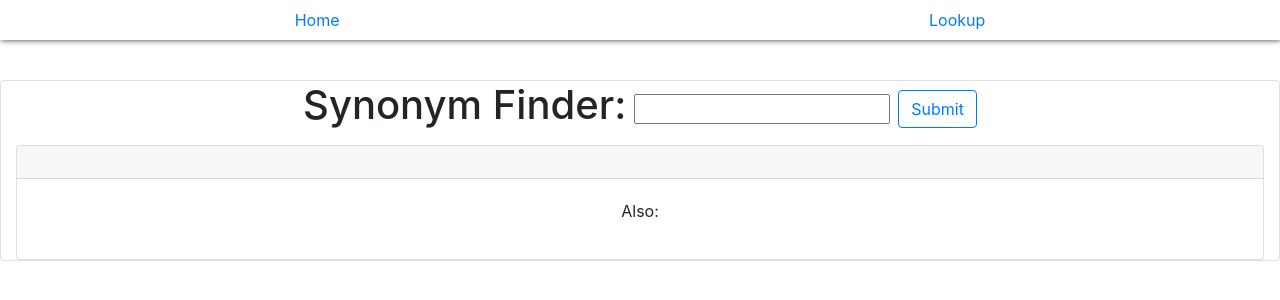
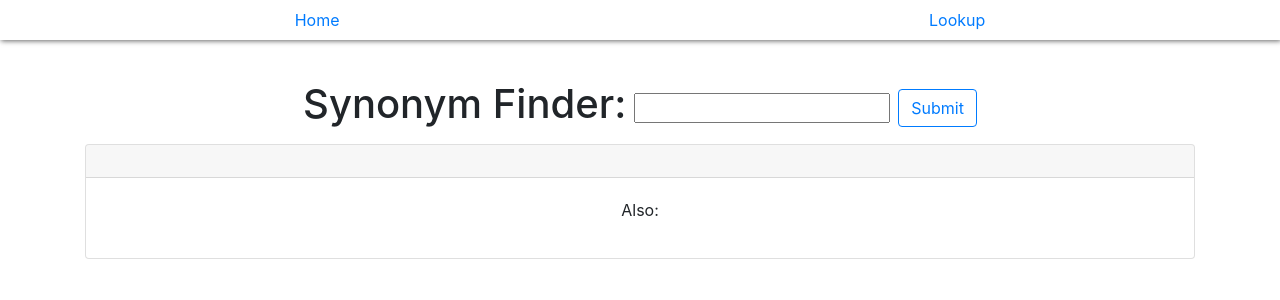
Before and after one commit to dcoco1890/Syno, a React (Create React App) app: page /#/lookup in a window 1280 px wide. Shown: the top 300 px of the page. Built offline with nearby package versions, Linux system fonts and the light colour scheme.

Commit message:
changed some of the ordering stuff around, need to get the antonyms and display them too, as well as handle words that have multiple meanings

```diff
--- a/src/pages/Lookup.js
+++ b/src/pages/Lookup.js
@@ -11,6 +11,8 @@ class Lookup extends React.Component {
         this.state = {
             word: '',
             lookup: false,
+            setWord: '',
+            def: '',
             data: [],
             syns: [],
             ants: [],
@@ -35,7 +37,9 @@ class Lookup extends React.Component {
                     lookup: true,
                     data: resp.data,
                     syns: resp.data[0].meta.syns[0],
-                    stems: resp.data[0].meta.stems
+                    stems: resp.data[0].meta.stems,
+                    def: resp.data[0].shortdef[0],
+                    setWord: resp.data[0].hwi.hw
                 })
 
 
@@ -68,7 +72,7 @@ class Lookup extends React.Component {
 
         return (
             <div>
-                <div className='card'>
+
                     <form>
                         <label className='d-flex align-items-center justify-content-center'>
                         <h1 className='pr-2'>Synonym Finder: </h1>
@@ -80,13 +84,13 @@ class Lookup extends React.Component {
                         <Button onClick={this.handleClick} />
                         </label>
                     </form>
-                    <div className='container-fluid'>
+                    <div className='container'>
+                            {this.state.stems ? <Stem word={this.state.setWord}>{theStems}</Stem> : <div></div>}
                         <div className='d-flex flex-column'>
-                            {this.state.stems ? <Stem word={this.state.word}>{theStems}</Stem> : <div></div>}
                             {theSyns}
                         </div>
                     </div>
-                </div>
+
             </div>
         )
     }
```
